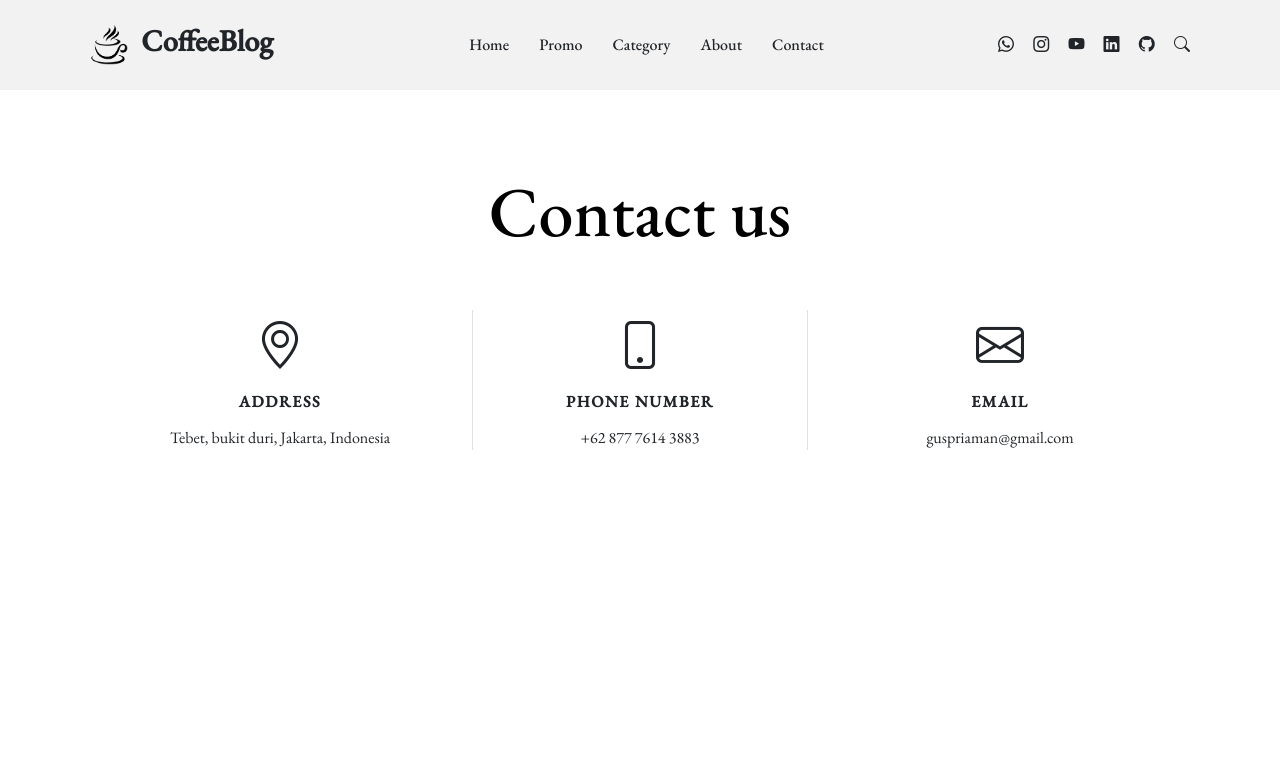
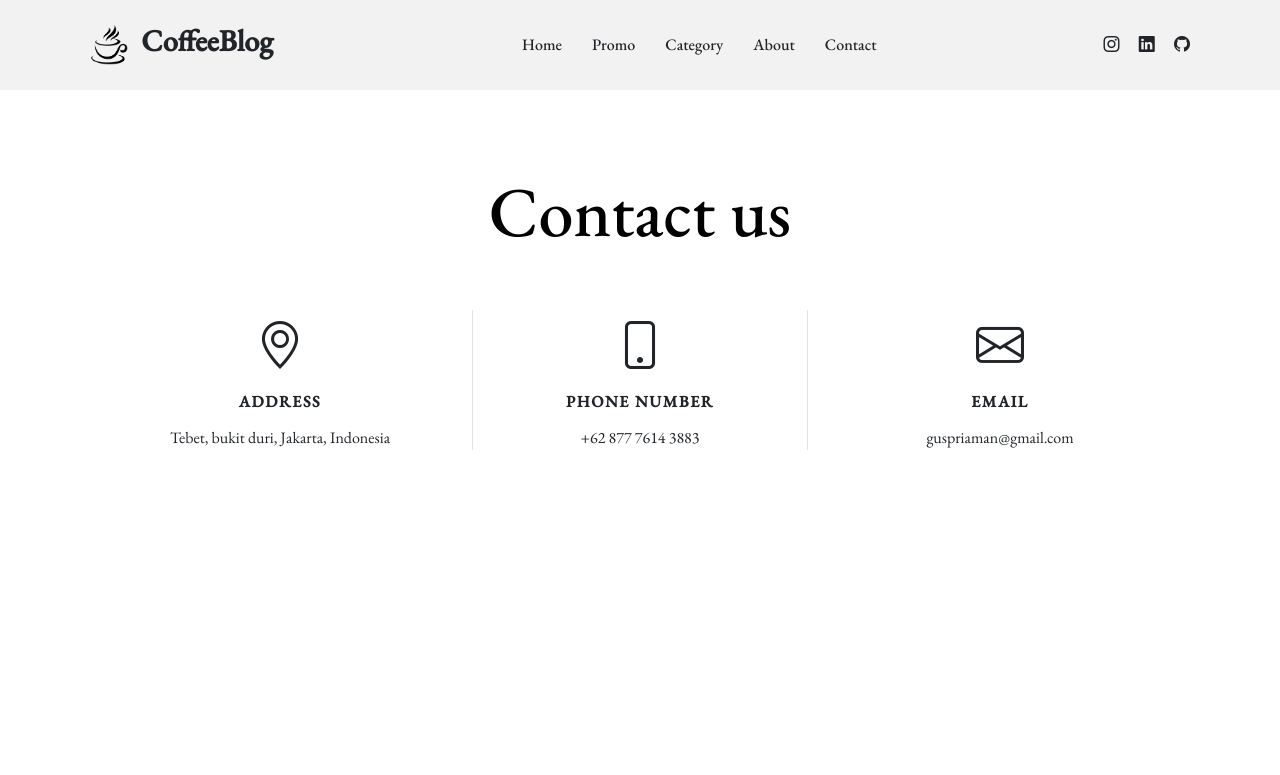
Before and after one commit to guspriaman/kopisenduh, a plain HTML site: page contact.html in a window 1280 px wide. Shown: the top 775 px of the page. Drawn offline with nearby package versions, Linux system fonts and the light colour scheme; a web font is replaced by a local one.

Commit message:
update header

```diff
--- a/contact.html
+++ b/contact.html
@@ -53,13 +53,9 @@
       </nav><!-- .navbar -->
 
       <div class="position-relative">
-        <a href="https://bit.ly/3KXCPB1" class="mx-2"><span class="bi-whatsapp"></span></a>
         <a href="https://www.instagram.com/guspriaman/?hl=id" class="mx-2"><span class="bi-instagram"></span></a>
-        <a href="https://www.youtube.com/channel/UCccgTOhqRH-2yWSlsHaATQw" class="mx-2"><span class="bi-youtube"></span></a>
         <a href="https://www.linkedin.com/in/guspriaman-wrs-657a04228/" class="mx-2"><i class="bi bi-linkedin"></i></a>
         <a href="https://github.com/guspriaman/CoffeeBlog" class="mx-2"><i class="bi bi-github"></i></a>
-
-        <a href="#" class="mx-2 js-search-open"><span class="bi-search"></span></a>
         <i class="bi bi-list mobile-nav-toggle"></i>
 
         <!-- ======= Search Form ======= -->
```
Also changed, not shown: about.html (+0 -3 lines), categori.html (+0 -3 lines), index.html (+0 -4 lines), promo.html (+0 -2 lines).
